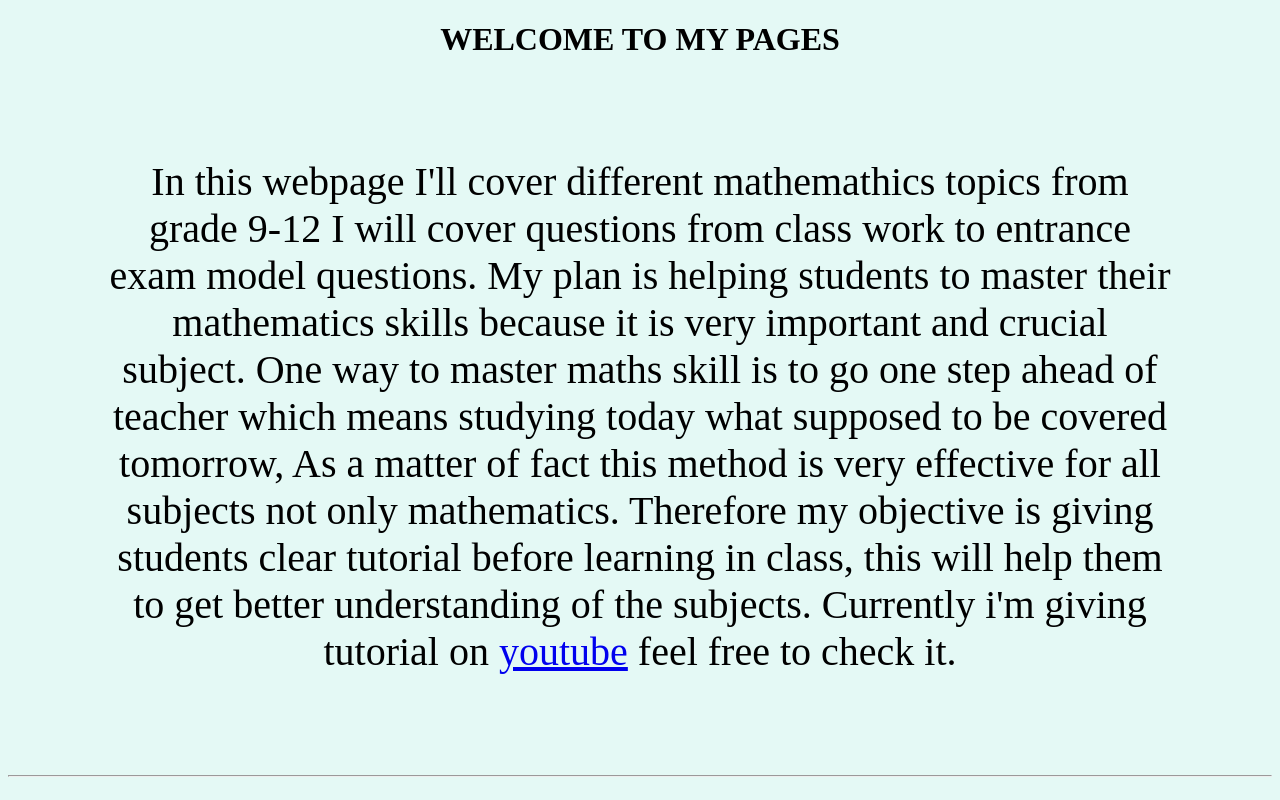
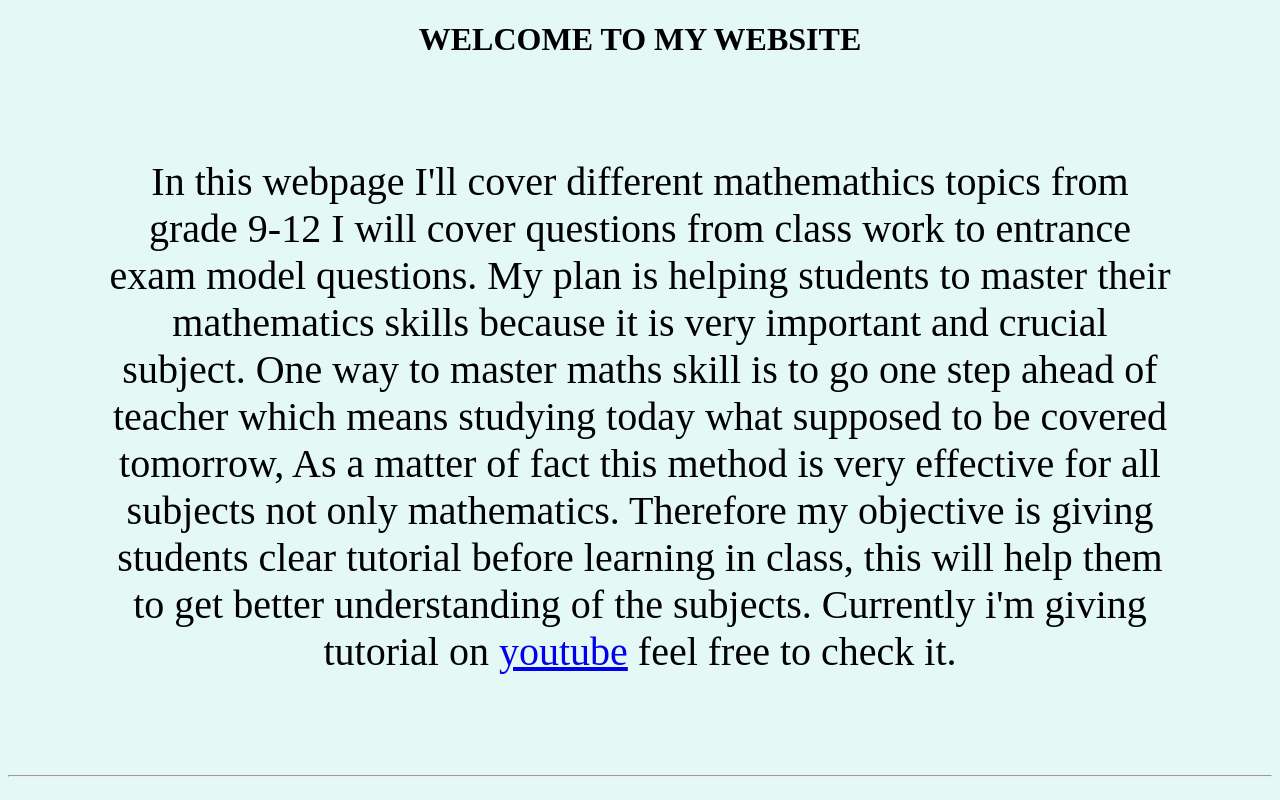
Before and after one commit to smere/MathsExercises, a plain HTML site: page index.html in a window 1280 px wide. Shown: the top 800 px of the page. Drawn offline with Linux system fonts and the light colour scheme; files that its build step writes are made by us from their sources.

Commit message:
Update index.html

```diff
--- a/index.html
+++ b/index.html
@@ -7,7 +7,7 @@
     <link rel="stylesheet" href="css/styles.css">
   </head>
   <body>
-    <h1>WELCOME TO MY PAGES</h1>
+    <h1>WELCOME TO MY WEBSITE</h1>
     <p id="intro">In this webpage I'll cover different mathemathics topics from grade 9-12
       I will cover questions from class work to entrance exam model questions.
     My plan is helping students to master their mathematics skills because it is
```
